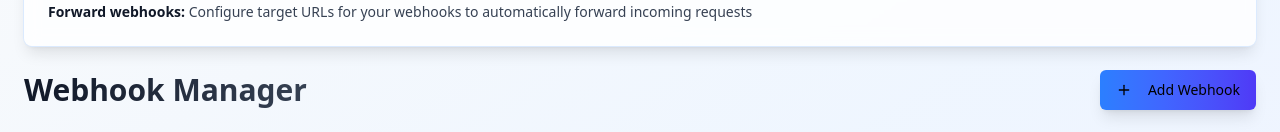
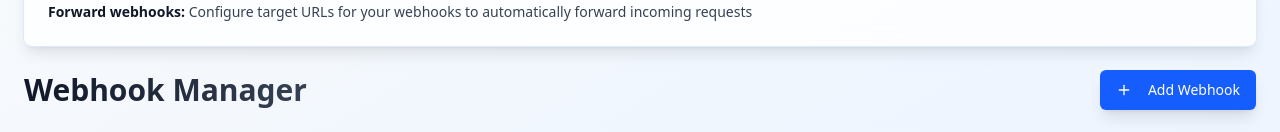
Before and after one commit to benwyrosdick/webhook-manager, a React (Vite) app: page / in a window 1280 px wide. Shown: the part 130-262 px from the top of the page. Built offline with nearby package versions, Linux system fonts and the light colour scheme; no server answers.

Commit message:
use variants for buttons

```diff
--- a/src/components/WebhookList.tsx
+++ b/src/components/WebhookList.tsx
@@ -137,7 +137,7 @@ export default function WebhookList() {
         <Button
           onClick={() => setShowAddForm(true)}
           disabled={showAddForm}
-          className="bg-gradient-to-r from-blue-500 to-indigo-600 hover:from-blue-600 hover:to-indigo-700 shadow-lg"
+          variant="create"
         >
           <Plus className="h-4 w-4 mr-2" />
           Add Webhook
@@ -192,7 +192,7 @@ export default function WebhookList() {
               <div className="flex gap-2">
                 <Button
                   onClick={handleCreateWebhook}
-                  className="bg-gradient-to-r from-green-500 to-emerald-500 hover:from-green-600 hover:to-emerald-600 shadow-lg"
+                  variant="success"
                 >
                   <Save className="h-4 w-4 mr-2" />
                   Create
@@ -200,7 +200,6 @@ export default function WebhookList() {
                 <Button
                   variant="outline"
                   onClick={() => setShowAddForm(false)}
-                  className="bg-white/80 backdrop-blur-sm border-gray-200 hover:bg-gray-50 text-gray-700"
                 >
                   <X className="h-4 w-4 mr-2" />
                   Cancel
@@ -279,7 +278,7 @@ export default function WebhookList() {
                           <Button
                             onClick={() => handleUpdateWebhook(webhook.id)}
                             size="sm"
-                            className="bg-gradient-to-r from-green-500 to-emerald-500 hover:from-green-600 hover:to-emerald-600"
+                            variant="success"
                           >
                             <Save className="h-4 w-4 mr-2" />
                             Save Changes
@@ -288,7 +287,6 @@ export default function WebhookList() {
                             onClick={cancelEditing}
                             variant="outline"
                             size="sm"
-                            className="bg-white/80"
                           >
                             <X className="h-4 w-4 mr-2" />
                             Cancel
--- a/src/components/ui/button.tsx
+++ b/src/components/ui/button.tsx
@@ -12,8 +12,12 @@ const buttonVariants = cva(
         default: "bg-primary text-primary-foreground hover:bg-primary/90",
         destructive:
           "bg-destructive text-destructive-foreground hover:bg-destructive/90",
+        create:
+          "bg-blue-600 hover:bg-blue-400 text-white shadow-lg",
+        success:
+          "bg-emerald-600 hover:bg-emerald-500 text-white shadow-lg",
         outline:
-          "border border-input bg-background hover:bg-accent hover:text-accent-foreground",
+          "backdrop-blur-sm border-gray-200 border bg-background hover:bg-accent hover:text-accent-foreground",
         secondary:
           "bg-secondary text-secondary-foreground hover:bg-secondary/80",
         ghost: "hover:bg-accent hover:text-accent-foreground",
```
